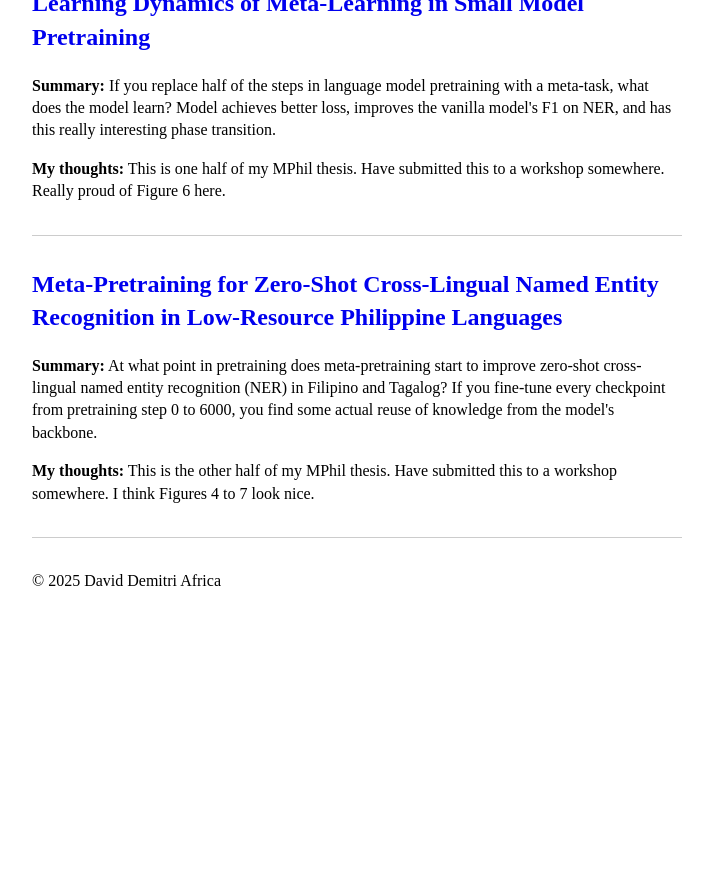
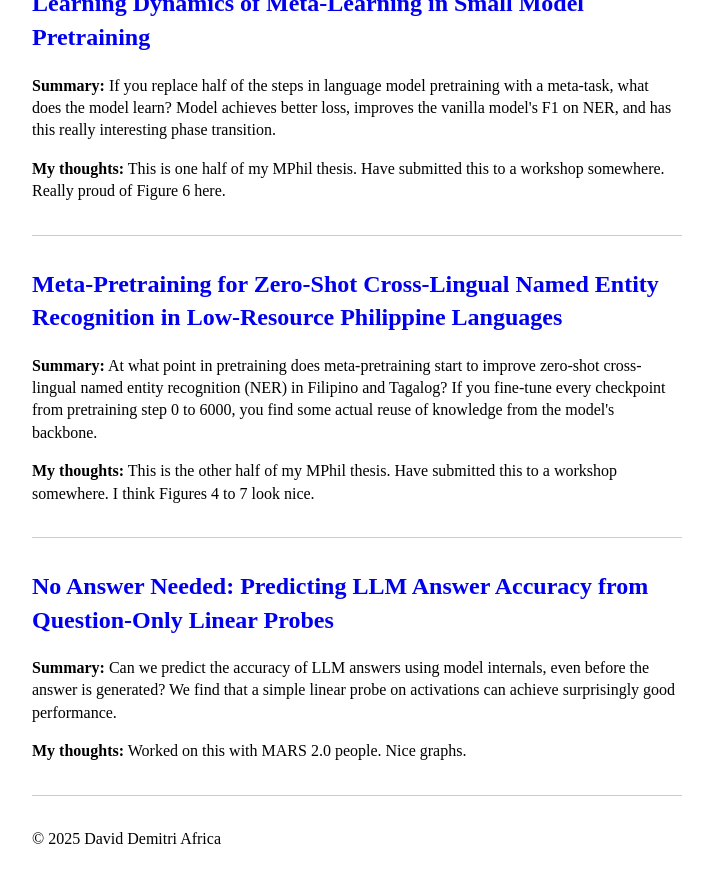
Before and after one commit to DavidDemitriAfrica/daviddemitriafrica.github.io, a Jekyll site: the page built from research.html, in a window 1280 px wide and 900 px high, scrolled down 1299 px. Shown: the top 883 px of the window, without its empty margins (283-996 px from the left). Built offline with Jekyll 4.4.1, drawn with Linux system fonts in a browser that asks for light colours; before the commit the page ends 1941 px from its top, so only the background shows below that.

Commit message:
new paper2s

```diff
--- a/research.html
+++ b/research.html
@@ -49,6 +49,13 @@ Parser Showdown at the Wall Street Corral. Published in ACL 2025 Main Conference
 <p><strong>My thoughts:</strong> This is the other half of my MPhil thesis. Have submitted this to a workshop somewhere. I think Figures 4 to 7 look nice.</p>
 </div>
 
+<div class="research-entry">
+    <h2><a href="https://arxiv.org/abs/2509.10625">No Answer Needed: Predicting LLM Answer Accuracy from Question-Only Linear Probes
+</a></h2>
+<p><strong>Summary:</strong> Can we predict the accuracy of LLM answers using model internals, even before the answer is generated? We find that a simple linear probe on activations can achieve surprisingly good performance.</p>
+<p><strong>My thoughts:</strong> Worked on this with MARS 2.0 people. Nice graphs.</p>
+</div>
+
 <style>
 .research-entry {
     margin-bottom: 2em;
```
